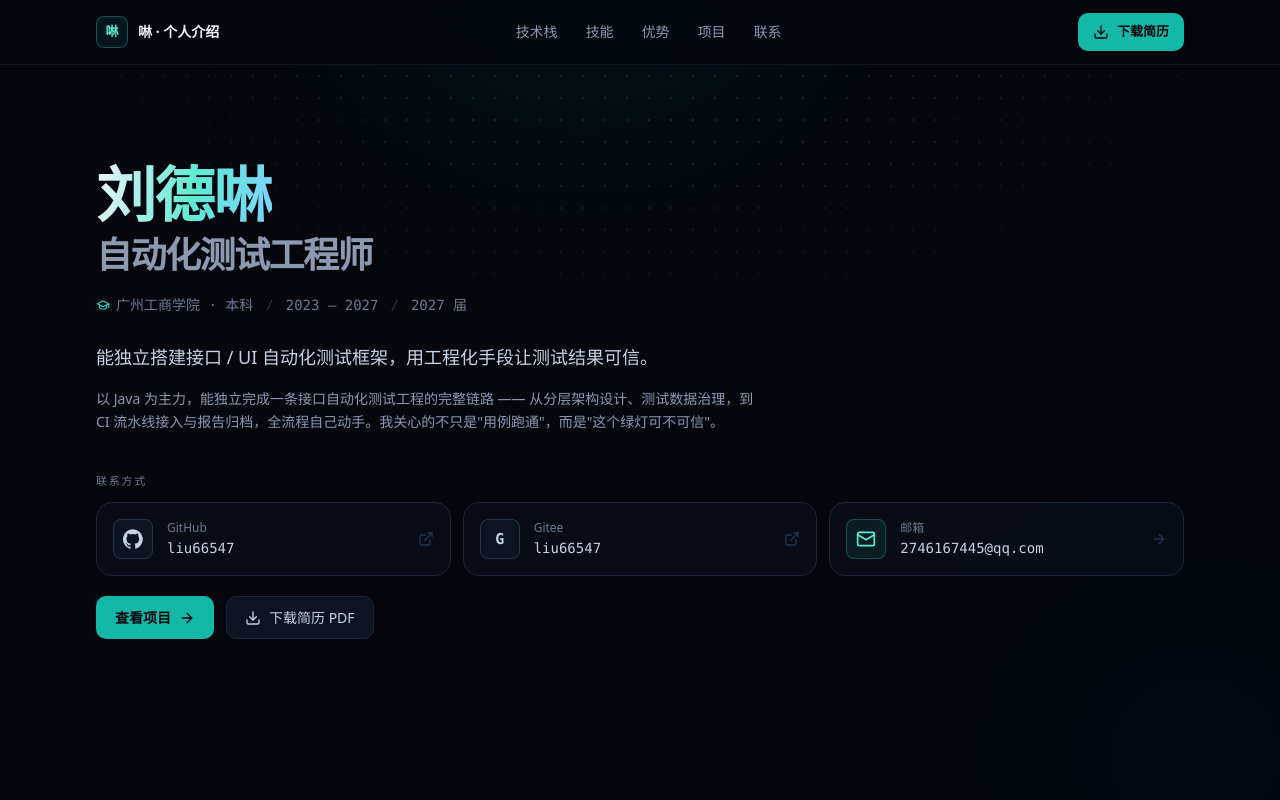
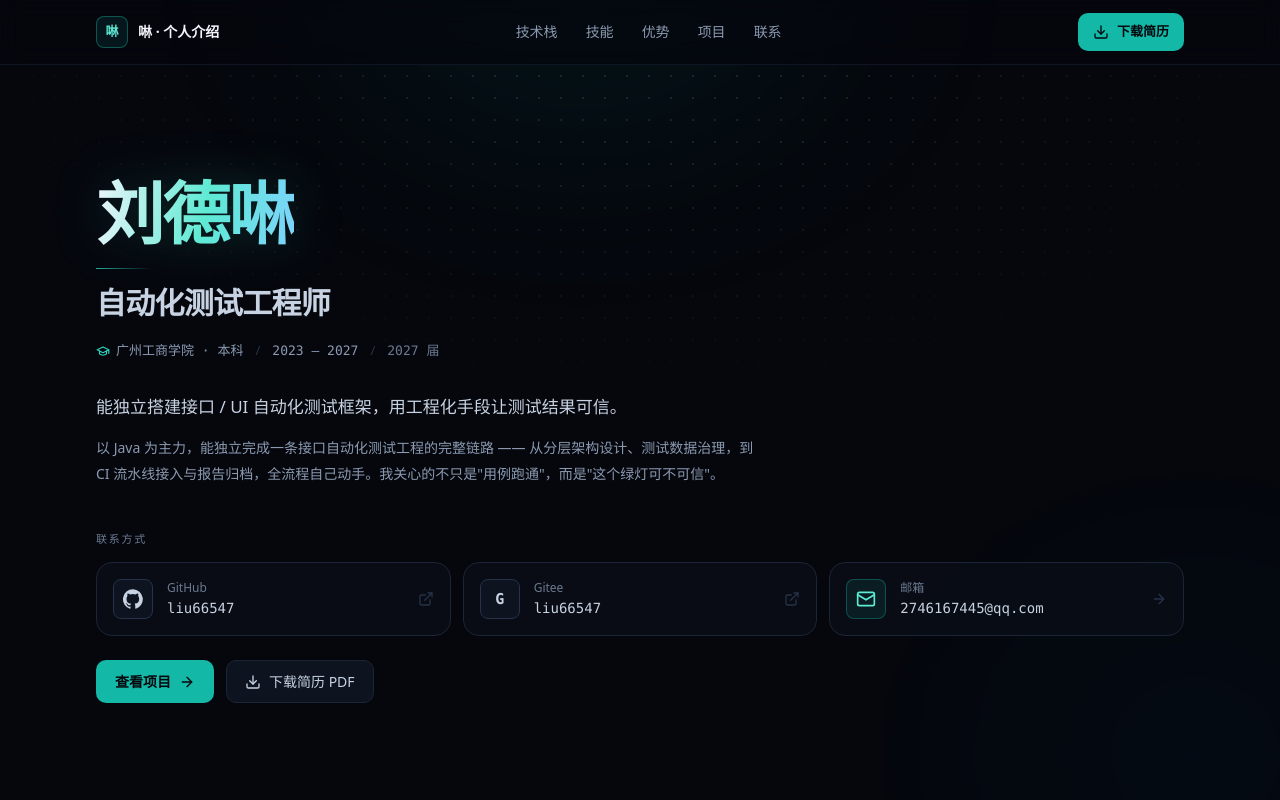
Before and after one commit to liu66547/ppw, an Astro site: page / in a window 1280 px wide. Shown: the top 800 px of the page. Built offline with nearby package versions, Linux system fonts and the light colour scheme; Astro itself is replaced by a stand-in of ours.

Commit message:
UI 升级：排版节奏 + 交互微动效 + 首屏精修 + 详情页正文排版
纯视觉与交互层，不动布局、不增减板块。

排版节奏：
- 新增 .section-head / .section-lede 统一板块标题组
- eyebrow 字距拉到 0.16em、渐变小横线；h-section 加到 2.375rem、字距收紧
- 标题与引导语间距分层（0.85rem / 1.1rem），形成「标签→主张→解释」递进
- 板块上下留白 6rem → 7rem

交互微动效：
- 标签悬停提亮边框与文字（不做位移，避免标签行零碎）
- 可点击卡片悬停：抬起 + 顶部光带浮现 + 右上一抹青绿光晕
- 按钮已有按压反馈，保留

首屏精修：
- 姓名加大到 4.25rem、字距收紧、加柔和辉光
- 姓名与身份之间加渐变小横线做视觉停顿
- 身份信息行改等宽字体 + 数据标签式排版
- 入场动画改为逐个延迟（分隔线/身份/信息行/主张/介绍/联系方式）

详情页正文：
- 表格改为圆角容器 + 无竖线 + 等宽大写表头 + 斑马纹 + 末行提亮
- 引用块左侧竖线改渐变（两头淡出），比实心线更轻
- 代码块加模拟窗口圆点，观感接近终端

回归：验收 24 项、首页 34 项、详情页 10 项、移动端 3 项、卡片对齐 1 项，全部通过

```diff
--- a/src/components/Advantages.astro
+++ b/src/components/Advantages.astro
@@ -25,10 +25,10 @@ const icons: Record<string, string> = {
 
 <section id="advantages" class="section tilt-in">
   <div class="wrap">
-    <div class="max-w-2xl">
+    <div class="section-head">
       <p class="eyebrow reveal">Strengths</p>
-      <h2 class="h-section reveal mt-3">个人优势</h2>
-      <p class="reveal mt-4 text-sm leading-relaxed text-fog-400">
+      <h2 class="h-section reveal">个人优势</h2>
+      <p class="section-lede reveal">
         四个维度：前三块是现在能交付什么，第四块是以后能走多远。
         每一条都能用项目里的代码、数字和证据核对，不是自我评价。
       </p>
--- a/src/components/Hero.astro
+++ b/src/components/Hero.astro
@@ -2,10 +2,15 @@
 /**
  * 首屏 Hero —— 个人资料页的门面
  *
- * 设计要点：
- * - 不放"正在寻找 xx 岗位"这类时效性文案（简历会换版本，网站长期复用）
- * - 联系方式从"一排小图标"改为"带文字标注的按钮" —— 图标没人认得出是 GitHub 还是 Gitee
- * - 入场动画用纯 CSS（.hero-in），不依赖 JS，保证首屏一定可见
+ * 排版层级（从大到小、从亮到暗）：
+ *   姓名（渐变大字） → 身份（标题级） → 信息行（等宽小字） →
+ *   一句话主张 → 自我介绍 → 联系方式
+ *
+ * 视觉细节：
+ *   - 姓名用渐变文字，字号与字重拉到最大，是整页唯一的"主角"
+ *   - 姓名与身份之间用一条极细的渐变线分隔，制造停顿感
+ *   - 信息行用等宽字体 + 分隔点，像数据标签而不是句子
+ *   - 入场动画用纯 CSS（.hero-in），不依赖 JS，保证首屏一定可见
  */
 import { profile } from '../data/profile';
 
@@ -38,18 +43,36 @@ const contacts = [
   <!-- 背景：点阵纹理，向四周淡出 -->
   <div class="pointer-events-none absolute inset-0 bg-dots mask-fade" aria-hidden="true"></div>
 
-  <div class="wrap relative py-20 md:py-24">
+  <div class="wrap relative py-20 md:py-28">
     <div class="max-w-3xl">
-      <h1 class="hero-in text-4xl font-bold leading-[1.1] tracking-tight sm:text-5xl md:text-6xl">
+      <h1 class="hero-in text-[2.75rem] font-bold leading-[1.05] tracking-[-0.03em] sm:text-6xl md:text-[4.25rem]">
         <span class="text-gradient">{profile.name}</span>
-        <span class="mt-2 block text-2xl font-semibold text-fog-400 sm:text-3xl md:text-4xl">
-          {profile.title}
-        </span>
       </h1>
 
-      <!-- 身份信息行：只放访客真正关心的事实（所在地已移到页脚） -->
-      <p class="hero-in mono mt-5 flex flex-wrap items-center gap-x-3 gap-y-2 text-sm text-fog-500">
-        <span class="inline-flex items-center gap-1.5">
+      <!-- 渐变分隔线：在姓名与身份之间制造一个停顿 -->
+      <div
+        class="hero-in mt-5 flex items-center gap-4"
+        style="animation-delay: 0.16s"
+        aria-hidden="true"
+      >
+        <span
+          class="h-px w-14 bg-gradient-to-r from-accent-400/80 to-transparent"
+        ></span>
+      </div>
+
+      <p
+        class="hero-in mt-4 text-xl font-semibold tracking-tight text-fog-200 sm:text-2xl md:text-3xl"
+        style="animation-delay: 0.2s"
+      >
+        {profile.title}
+      </p>
+
+      <!-- 身份信息行：用等宽字体 + 分隔点，像数据标签而不是句子 -->
+      <div
+        class="hero-in mt-5 flex flex-wrap items-center gap-x-3 gap-y-2 text-[13px]"
+        style="animation-delay: 0.26s"
+      >
+        <span class="mono inline-flex items-center gap-1.5 text-fog-400">
           <svg class="size-3.5 text-accent-400" viewBox="0 0 24 24" fill="none" stroke="currentColor" stroke-width="2" stroke-linecap="round" stroke-linejoin="round" aria-hidden="true">
             <path d="M22 10v6M2 10l10-5 10 5-10 5z" />
             <path d="M6 12v5c3 3 9 3 12 0v-5" />
@@ -57,25 +80,31 @@ const contacts = [
           {profile.education.school} · {profile.education.degree}
         </span>
         <span class="text-ink-600" aria-hidden="true">/</span>
-        <span>{profile.education.range}</span>
+        <span class="mono text-fog-400">{profile.education.range}</span>
         <span class="text-ink-600" aria-hidden="true">/</span>
-        <span>{profile.education.note}</span>
-      </p>
+        <span class="mono text-fog-500">{profile.education.note}</span>
+      </div>
 
-      <p class="hero-in mt-7 max-w-2xl text-base leading-relaxed text-fog-200 sm:text-lg">
+      <p
+        class="hero-in mt-8 max-w-2xl text-base leading-relaxed text-fog-100 sm:text-[1.0625rem]"
+        style="animation-delay: 0.32s"
+      >
         {profile.tagline}
       </p>
 
-      <p class="hero-in mt-4 max-w-2xl text-sm leading-relaxed text-fog-400">
+      <p
+        class="hero-in mt-3.5 max-w-2xl text-sm leading-[1.9] text-fog-400"
+        style="animation-delay: 0.38s"
+      >
         {profile.intro}
       </p>
     </div>
 
     <!-- 联系方式：明确标注每个是什么，不再是几个认不出的图标 -->
-    <div class="hero-in mt-10">
+    <div class="hero-in mt-11" style="animation-delay: 0.46s">
       <p class="mono text-[11px] uppercase tracking-[0.16em] text-fog-500">联系方式</p>
 
-      <ul class="mt-3 grid gap-3 sm:grid-cols-2 lg:grid-cols-3">
+      <ul class="mt-3.5 grid gap-3 sm:grid-cols-2 lg:grid-cols-3">
         {
           contacts.map((c) => (
             <li>
@@ -83,7 +112,7 @@ const contacts = [
                 href={c.href}
                 target={c.external ? '_blank' : undefined}
                 rel={c.external ? 'noopener noreferrer' : undefined}
-                class="card group flex items-center gap-3.5 p-4"
+                class="card card-hoverable group flex items-center gap-3.5 p-4"
               >
                 <span
                   class:list={[
@@ -146,7 +175,7 @@ const contacts = [
         }
       </ul>
 
-      <div class="mt-5 flex flex-wrap items-center gap-3">
+      <div class="mt-6 flex flex-wrap items-center gap-3">
         <a href="#projects" class="btn btn-primary">
           查看项目
           <svg class="size-4" viewBox="0 0 24 24" fill="none" stroke="currentColor" stroke-width="2" stroke-linecap="round" stroke-linejoin="round" aria-hidden="true">
--- a/src/components/Projects.astro
+++ b/src/components/Projects.astro
@@ -29,10 +29,10 @@ const gridClass = (isPrimary: boolean) =>
 
 <section id="projects" class="section tilt-in border-t border-ink-800">
   <div class="wrap">
-    <div class="max-w-2xl">
+    <div class="section-head">
       <p class="eyebrow reveal">Projects</p>
-      <h2 class="h-section reveal mt-3">项目经历</h2>
-      <p class="reveal mt-4 text-sm leading-relaxed text-fog-400">
+      <h2 class="h-section reveal">项目经历</h2>
+      <p class="section-lede reveal">
         两个项目都是独立完成的：架构设计、编码、用例执行、缺陷定位与文档全流程。
         点进详情页可以看到完整的架构说明、覆盖矩阵和缺陷证据链。
       </p>
--- a/src/components/Skills.astro
+++ b/src/components/Skills.astro
@@ -53,10 +53,10 @@ const icons: Record<string, string> = {
 
 <section id="skills" class="section tilt-in">
   <div class="wrap">
-    <div class="max-w-2xl">
+    <div class="section-head">
       <p class="eyebrow reveal">Skills</p>
-      <h2 class="h-section reveal mt-3">专业技能</h2>
-      <p class="reveal mt-4 text-sm leading-relaxed text-fog-400">
+      <h2 class="h-section reveal">专业技能</h2>
+      <p class="section-lede reveal">
         每项技能都标注了我用它在哪个项目里做过什么 —— 这比列一串关键词有用。
         熟练度分三档：<span class="text-accent-300">熟练</span> ·
         <span class="text-azure-300">熟悉</span> ·
--- a/src/components/TechStack.astro
+++ b/src/components/TechStack.astro
@@ -13,7 +13,7 @@ import { techStack } from '../data/profile';
       <p class="reveal mono text-xs text-fog-500">按类别排布，均来自实际项目</p>
     </div>
 
-    <dl class="mt-7 space-y-4">
+    <dl class="mt-8 space-y-5">
       {
         techStack.groups.map((g) => (
           <div class="reveal flex flex-col gap-2 sm:flex-row sm:items-baseline sm:gap-5">
--- a/src/styles/global.css
+++ b/src/styles/global.css
@@ -111,12 +111,63 @@ body {
 
   /* 区块容器：统一上下留白 */
   .section {
-    padding-block: 4.5rem;
+    padding-block: 5rem;
   }
   @media (min-width: 768px) {
     .section {
-      padding-block: 6rem;
+      padding-block: 7rem;
     }
+  }
+
+  /* ── 板块标题组（eyebrow + 标题 + 引导语）─────────────────
+     三个元素的间距是刻意的：eyebrow 紧凑贴标题，引导语疏开。
+     形成「标签 → 主张 → 解释」的视觉递进，而不是三段等距文字。 */
+  .section-head {
+    max-width: 42rem;
+  }
+
+  .eyebrow {
+    display: inline-flex;
+    align-items: center;
+    gap: 0.6rem;
+    font-family: var(--font-mono);
+    font-size: 0.7rem;
+    font-weight: 500;
+    letter-spacing: 0.16em;
+    text-transform: uppercase;
+    color: var(--color-accent-400);
+  }
+  .eyebrow::before {
+    content: '';
+    width: 1.75rem;
+    height: 1px;
+    background: linear-gradient(
+      to right,
+      transparent,
+      var(--color-accent-500)
+    );
+  }
+
+  .h-section {
+    margin-top: 0.85rem;
+    font-size: 1.875rem;
+    font-weight: 700;
+    letter-spacing: -0.025em;
+    line-height: 1.15;
+    color: var(--color-fog-50);
+  }
+  @media (min-width: 768px) {
+    .h-section {
+      font-size: 2.375rem;
+    }
+  }
+
+  /* 标题下的引导语：比正文略大、行高更松，读起来像"摘要"而不是"正文" */
+  .section-lede {
+    margin-top: 1.1rem;
+    font-size: 0.9375rem;
+    line-height: 1.85;
+    color: var(--color-fog-400);
   }
 
   /* ── 卡片 ─────────────────────────────────────────────── */
@@ -132,10 +183,54 @@ body {
   }
   .card:hover {
     border-color: color-mix(in srgb, var(--color-accent-500) 45%, var(--color-ink-700));
-    box-shadow: 0 12px 40px -18px rgba(20, 184, 166, 0.4);
+    box-shadow: 0 14px 44px -20px rgba(20, 184, 166, 0.45);
+  }
+
+  /* 可点击卡片：悬停时轻微抬起 + 顶部一条光带扫过 */
+  .card-hoverable {
+    cursor: pointer;
   }
   .card-hoverable:hover {
     transform: translateY(-3px);
+  }
+  .card-hoverable::after {
+    content: '';
+    position: absolute;
+    inset-inline: 0;
+    top: 0;
+    height: 1px;
+    border-radius: 9999px;
+    background: linear-gradient(
+      to right,
+      transparent,
+      color-mix(in srgb, var(--color-accent-400) 65%, transparent),
+      transparent
+    );
+    opacity: 0;
+    transition: opacity 0.3s ease;
+    pointer-events: none;
+  }
+  .card-hoverable:hover::after {
+    opacity: 1;
+  }
+
+  /* 悬停时右上一抹极淡的青绿光晕，像有光源照过来 —— 大面积铺色会显廉价，所以只做角部 */
+  .card-hoverable::before {
+    content: '';
+    position: absolute;
+    inset: 0;
+    border-radius: inherit;
+    background: radial-gradient(
+      circle at 88% 0%,
+      color-mix(in srgb, var(--color-accent-500) 9%, transparent),
+      transparent 55%
+    );
+    opacity: 0;
+    transition: opacity 0.35s ease;
+    pointer-events: none;
+  }
+  .card-hoverable:hover::before {
+    opacity: 1;
   }
 
   /* ── 小徽章（技术栈标签） ─────────────────────────────── */
@@ -152,6 +247,16 @@ body {
     line-height: 1.5;
     color: var(--color-fog-400);
     white-space: nowrap;
+    transition:
+      border-color 0.2s ease,
+      color 0.2s ease,
+      background-color 0.2s ease;
+  }
+  /* 悬停反馈：只提亮边框与文字，不做位移 —— 标签行里位移会显得零碎 */
+  .chip:hover {
+    border-color: color-mix(in srgb, var(--color-accent-500) 50%, var(--color-ink-700));
+    background-color: color-mix(in srgb, var(--color-accent-500) 8%, var(--color-ink-850));
+    color: var(--color-accent-300);
   }
 
   /* ── 按钮 ─────────────────────────────────────────────── */
@@ -192,38 +297,6 @@ body {
   .btn-ghost:hover {
     border-color: var(--color-accent-500);
     color: var(--color-accent-300);
-  }
-
-  /* ── 章节小标题（带一个青绿短横线） ───────────────────── */
-  .eyebrow {
-    display: inline-flex;
-    align-items: center;
-    gap: 0.5rem;
-    font-family: var(--font-mono);
-    font-size: 0.75rem;
-    letter-spacing: 0.08em;
-    text-transform: uppercase;
-    color: var(--color-accent-400);
-  }
-  .eyebrow::before {
-    content: '';
-    width: 1.5rem;
-    height: 1px;
-    background-color: var(--color-accent-500);
-  }
-
-  /* ── 章节标题 ─────────────────────────────────────────── */
-  .h-section {
-    font-size: 1.75rem;
-    font-weight: 700;
-    letter-spacing: -0.02em;
-    color: var(--color-fog-50);
-    line-height: 1.25;
-  }
-  @media (min-width: 768px) {
-    .h-section {
-      font-size: 2.125rem;
-    }
   }
 
   /* ── 状态徽章 ─────────────────────────────────────────── */
@@ -515,18 +588,27 @@ body {
 }
 
 .prose-tech h2 {
-  margin-top: 3rem;
-  padding-bottom: 0.6rem;
-  border-bottom: 1px solid var(--color-ink-700);
-  font-size: 1.4rem;
+  margin-top: 3.25rem;
+  padding-bottom: 0.7rem;
+  font-size: 1.45rem;
   font-weight: 700;
-  letter-spacing: -0.015em;
+  letter-spacing: -0.02em;
   color: var(--color-fog-50);
+  /* 标题下用渐变线代替实心边框，收在左侧，视线自然往左回到正文 */
+  background-image: linear-gradient(
+    to right,
+    var(--color-ink-700) 0%,
+    var(--color-ink-700) 62%,
+    transparent 100%
+  );
+  background-repeat: no-repeat;
+  background-position: bottom left;
+  background-size: 100% 1px;
 }
 
 .prose-tech h3 {
-  margin-top: 2rem;
-  font-size: 1.1rem;
+  margin-top: 2.1rem;
+  font-size: 1.075rem;
   font-weight: 600;
   color: var(--color-accent-300);
 }
@@ -588,11 +670,28 @@ body {
 
 /* 引用块：用来放"关键设计说明"这类强调内容 */
 .prose-tech blockquote {
-  border-left: 2px solid var(--color-accent-500);
-  border-radius: 0 0.5rem 0.5rem 0;
+  position: relative;
+  border-left: none;
+  border-radius: 0.75rem;
   background-color: color-mix(in srgb, var(--color-accent-500) 6%, var(--color-ink-900));
-  padding: 0.9rem 1.1rem;
+  padding: 1rem 1.15rem 1rem 1.35rem;
   color: var(--color-fog-200);
+}
+/* 左侧竖线用渐变，两头淡出，比实心线更轻 */
+.prose-tech blockquote::before {
+  content: '';
+  position: absolute;
+  left: 0;
+  top: 0.6rem;
+  bottom: 0.6rem;
+  width: 2px;
+  border-radius: 9999px;
+  background: linear-gradient(
+    to bottom,
+    transparent,
+    var(--color-accent-500),
+    transparent
+  );
 }
 .prose-tech blockquote p {
   margin: 0;
@@ -612,15 +711,29 @@ body {
   color: var(--color-accent-300);
 }
 
-/* 代码块 */
+/* 代码块：加一个模拟的窗口标题条，看起来更像终端而不是纯文本 */
 .prose-tech pre {
+  position: relative;
   border-radius: 0.75rem;
   border: 1px solid var(--color-ink-700);
   background-color: var(--color-ink-900) !important;
-  padding: 1rem 1.1rem;
+  padding: 2.1rem 1.1rem 1rem;
   overflow-x: auto;
   font-size: 0.82rem;
-  line-height: 1.7;
+  line-height: 1.75;
+}
+.prose-tech pre::before {
+  content: '';
+  position: absolute;
+  top: 0.85rem;
+  left: 1.1rem;
+  width: 0.5rem;
+  height: 0.5rem;
+  border-radius: 9999px;
+  background-color: var(--color-ink-600);
+  box-shadow:
+    0.85rem 0 0 var(--color-ink-600),
+    1.7rem 0 0 var(--color-ink-600);
 }
 .prose-tech pre code {
   border: none;
@@ -633,10 +746,13 @@ body {
 /* 表格：接口覆盖矩阵那种 */
 .prose-tech table {
   width: 100%;
-  border-collapse: collapse;
+  border-collapse: separate;
+  border-spacing: 0;
   font-size: 0.875rem;
   display: block;
   overflow-x: auto;
+  border: 1px solid var(--color-ink-700);
+  border-radius: 0.75rem;
 }
 @media (min-width: 640px) {
   .prose-tech table {
@@ -647,24 +763,43 @@ body {
   background-color: var(--color-ink-850);
 }
 .prose-tech th {
-  border: 1px solid var(--color-ink-700);
-  padding: 0.6rem 0.8rem;
+  padding: 0.7rem 0.9rem;
   text-align: left;
+  font-family: var(--font-mono);
+  font-size: 0.7rem;
+  font-weight: 600;
+  letter-spacing: 0.08em;
+  text-transform: uppercase;
+  color: var(--color-fog-400);
+  white-space: nowrap;
+  border-bottom: 1px solid var(--color-ink-700);
+}
+.prose-tech td {
+  padding: 0.65rem 0.9rem;
+  color: var(--color-fog-200);
+  vertical-align: top;
+  border-bottom: 1px solid color-mix(in srgb, var(--color-ink-700) 55%, transparent);
+}
+.prose-tech tbody tr:last-child td {
+  border-bottom: none;
+}
+/* 斑马纹：用极淡的底色，够区分行但不干扰阅读 */
+.prose-tech tbody tr:nth-child(even) {
+  background-color: color-mix(in srgb, var(--color-ink-900) 45%, transparent);
+}
+.prose-tech tbody tr {
+  transition: background-color 0.2s ease;
+}
+.prose-tech tbody tr:hover {
+  background-color: color-mix(in srgb, var(--color-accent-500) 7%, transparent);
+}
+/* 表格里的加粗单元格（如"合计"行）单独提亮 */
+.prose-tech tbody tr:last-child {
+  background-color: color-mix(in srgb, var(--color-ink-850) 70%, transparent);
+}
+.prose-tech tbody tr:last-child td {
   font-weight: 600;
   color: var(--color-fog-50);
-  white-space: nowrap;
-}
-.prose-tech td {
-  border: 1px solid var(--color-ink-700);
-  padding: 0.55rem 0.8rem;
-  color: var(--color-fog-200);
-  vertical-align: top;
-}
-.prose-tech tbody tr:nth-child(even) {
-  background-color: color-mix(in srgb, var(--color-ink-900) 60%, transparent);
-}
-.prose-tech tbody tr:hover {
-  background-color: color-mix(in srgb, var(--color-accent-500) 6%, transparent);
 }
 
 .prose-tech hr {
@@ -741,6 +876,12 @@ body {
   animation: fade-up 0.7s cubic-bezier(0.16, 1, 0.3, 1) both;
 }
 
+/* 首屏姓名：给渐变文字加一层柔和辉光，让它"发光"而不是平铺一层色 */
+.hero-in .text-gradient,
+h1 .text-gradient {
+  filter: drop-shadow(0 0 26px rgba(45, 212, 191, 0.18));
+}
+
 /* 依次延迟，形成"逐条浮现"的节奏感 */
 .hero-in:nth-child(1) {
   animation-delay: 0.05s;
```
